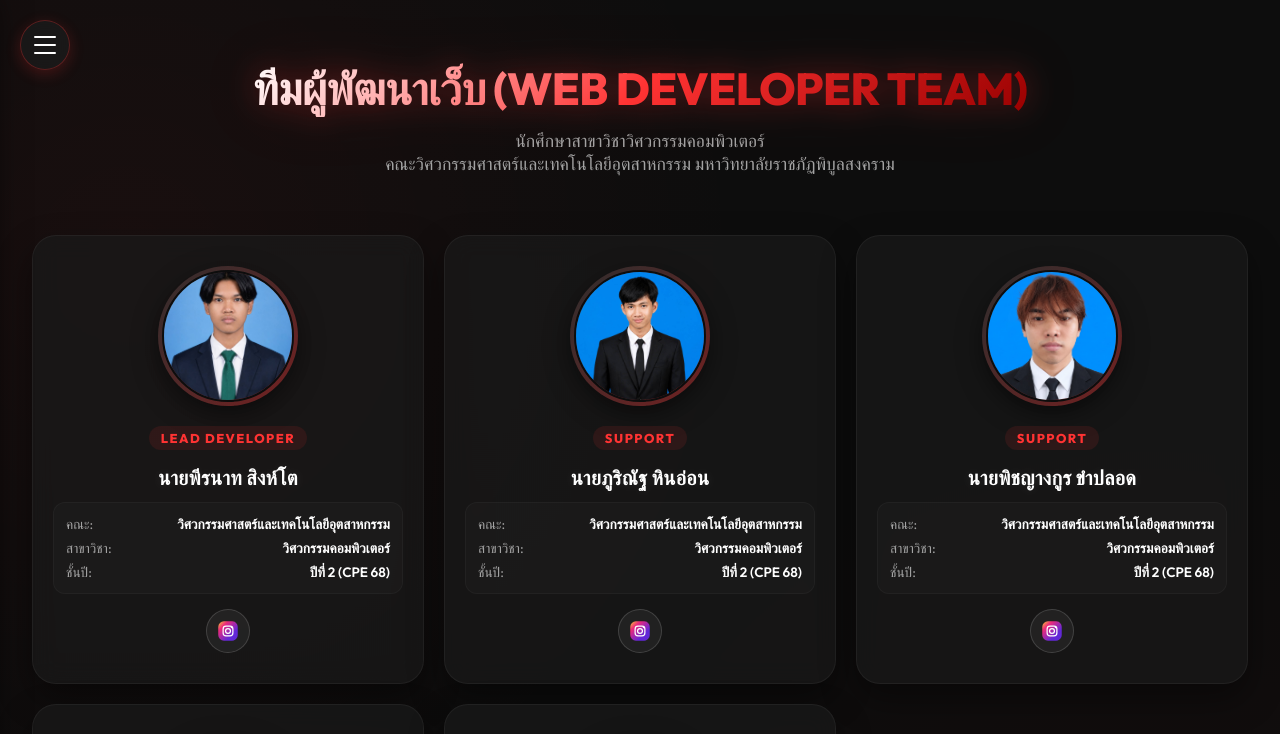
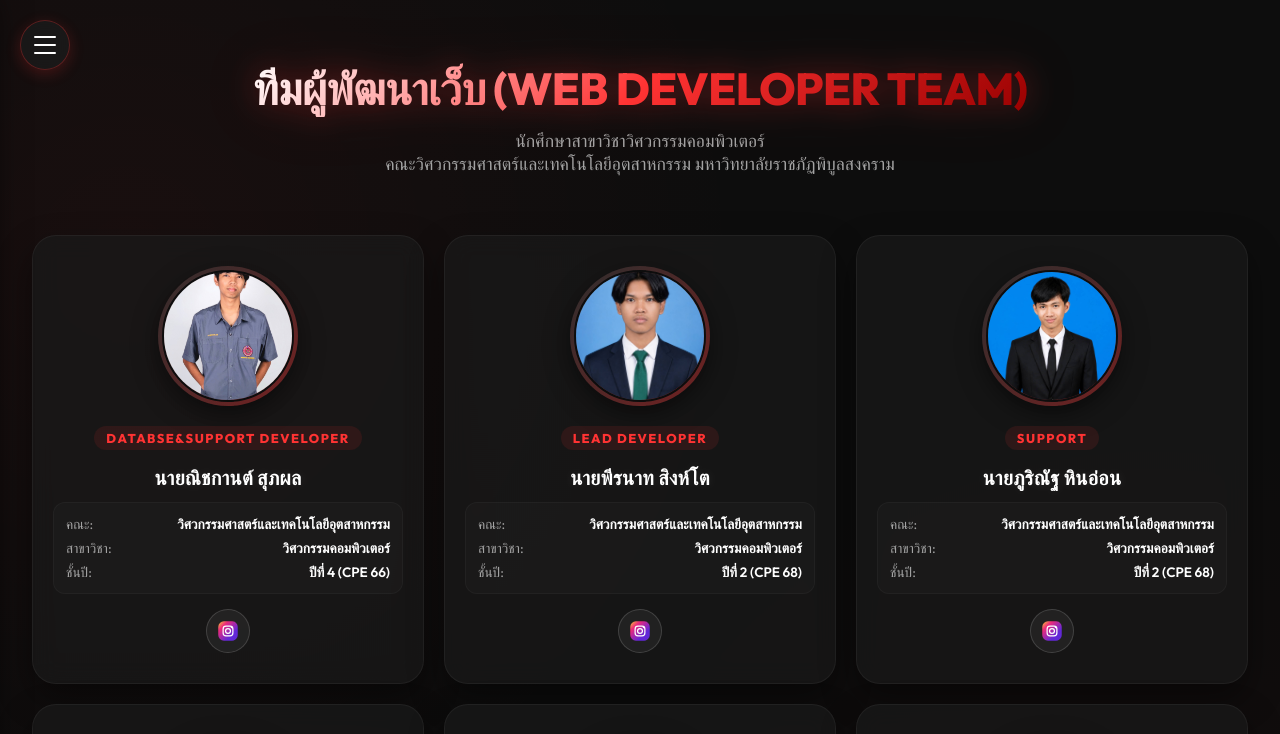
Before and after one commit to peeranarts68-crypto/CPE, a Next.js app: page /developers in a window 1280 px wide. Shown: the top 734 px of the page. Built offline with nearby package versions, Linux system fonts and the light colour scheme; a web font is replaced by a local one.

Commit message:
Add new developer to developers page

```diff
--- a/app/developers/page.js
+++ b/app/developers/page.js
@@ -1,6 +1,15 @@
 import Sidebar from '../components/Sidebar';
 
 const DEVELOPERS = [
+    {
+    img: '/img/leaddev.jpg',
+    role: 'Databse&Support Developer',
+    name: 'นายณิชกานต์ สุภผล',
+    faculty: 'วิศวกรรมศาสตร์และเทคโนโลยีอุตสาหกรรม',
+    major: 'วิศวกรรมคอมพิวเตอร์',
+    year: 'ปีที่ 4 (CPE 66)',
+    ig: 'https://www.instagram.com/neko_0739?igsh=NGwweG1ic2RxMDE2',
+  },
   {
     img: '/img/devnew1.jpg',
     role: 'Lead Developer',
```
Also changed, not shown: public/img/leaddev.jpg (added).
